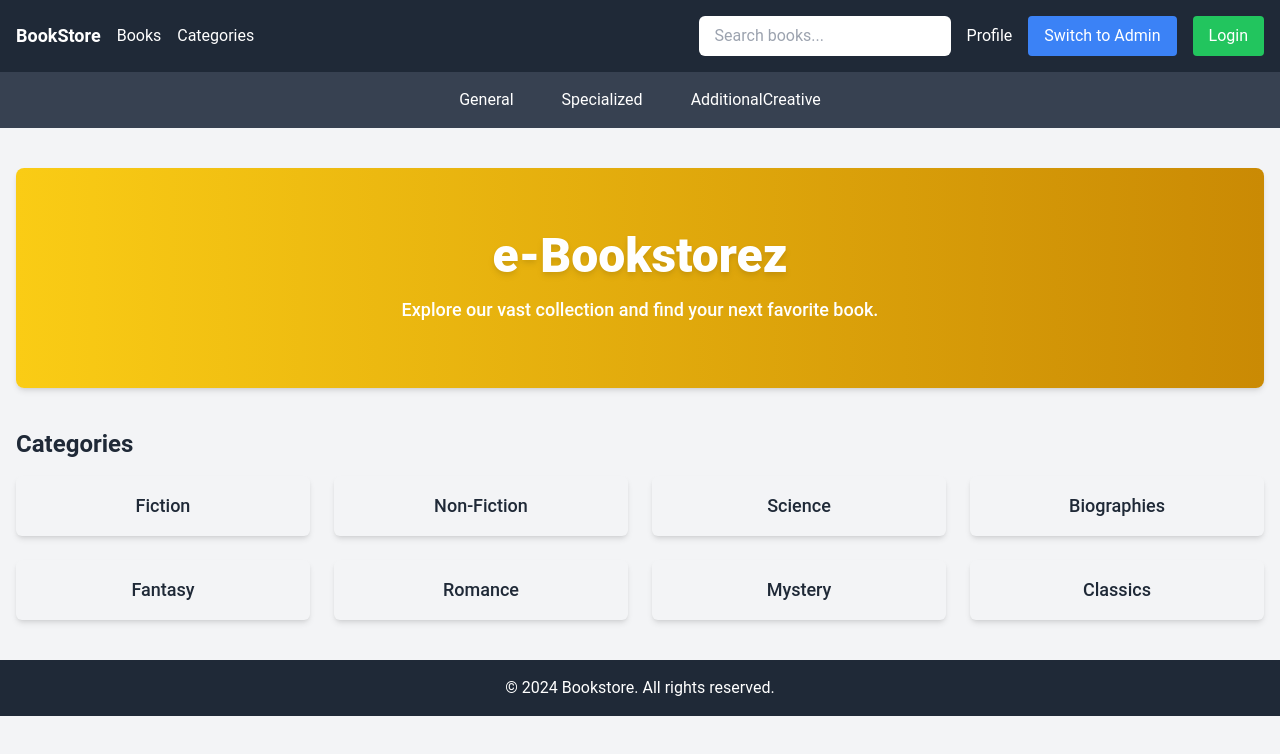
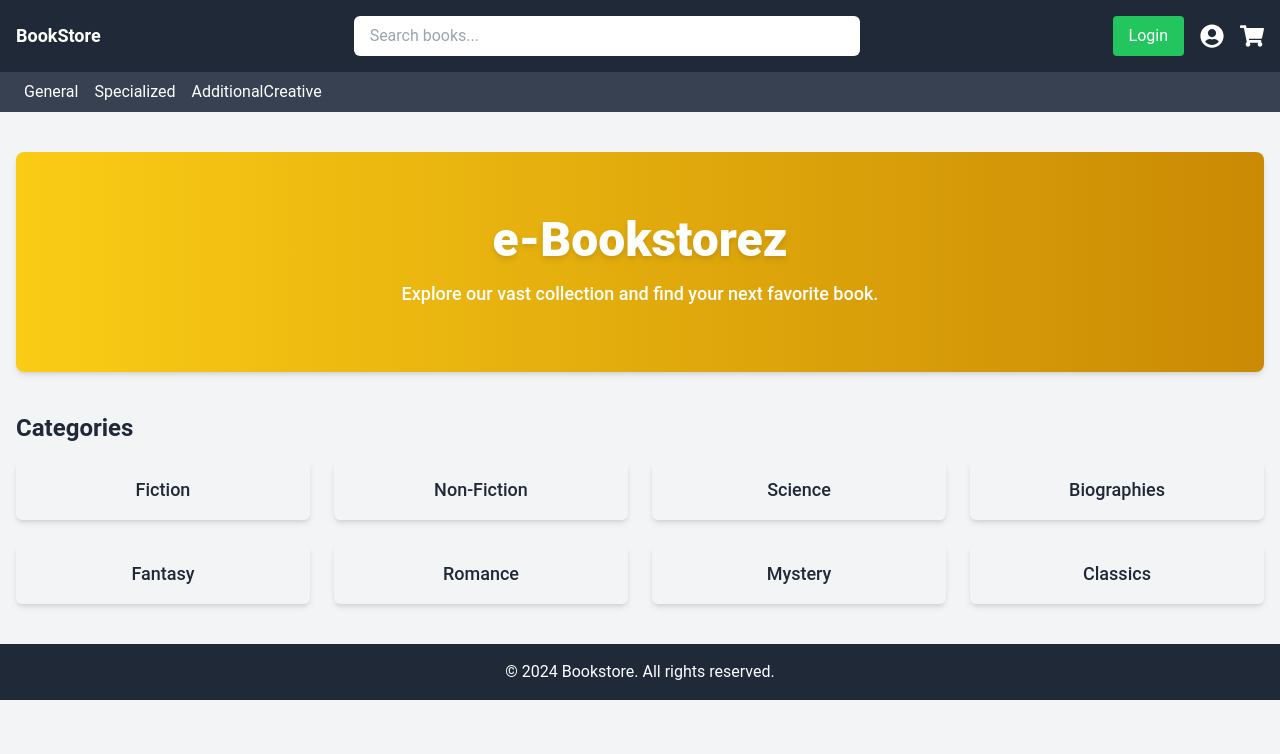
Before and after one commit to mperwe/bookstore-frontend, a React (Create React App) app: page / in a window 1280 px wide. Shown: the top 754 px of the page. Built offline with nearby package versions, Linux system fonts and the light colour scheme.

Commit message:
edit NavBar

```diff
--- a/package.json
+++ b/package.json
@@ -7,6 +7,7 @@
     "cra-template": "1.2.0",
     "react": "^19.0.0",
     "react-dom": "^19.0.0",
+    "react-icons": "^5.4.0",
     "react-router-dom": "^7.1.1",
     "react-scripts": "5.0.1",
     "tailwindcss": "^3.4.17"
--- a/src/components/Navbar.jsx
+++ b/src/components/Navbar.jsx
@@ -1,7 +1,9 @@
 import React, { useState } from "react";
 import { Link } from "react-router-dom";
 import { useAuth } from "../utils/auth";
+import { FaUserCircle, FaShoppingCart } from "react-icons/fa";
 
+// Categories data
 const categories = {
   General: [
     { name: "Fiction", link: "/signin" },
@@ -37,11 +39,8 @@ const categories = {
 };
 
 const Navbar = () => {
-  const { userRole, setUserRole } = useAuth();
-  const [isMenuOpen, setIsMenuOpen] = useState(false);
+  const { username, isAuthenticated, logout } = useAuth(); // Access username and logout function
   const [openDropdown, setOpenDropdown] = useState("");
-
-  const toggleMenu = () => setIsMenuOpen(!isMenuOpen);
 
   const handleDropdownOpen = (category) => {
     setOpenDropdown(category);
@@ -58,74 +57,62 @@ const Navbar = () => {
   return (
     <>
       {/* Main Navbar */}
-      <nav className="bg-gray-800 text-white p-4 flex justify-between items-center">
+      <nav className="bg-gray-800 text-white p-4 flex items-center">
+        {/* Left Section */}
         <div className="flex items-center space-x-4">
           <Link to="/" className="text-lg font-bold">
             BookStore
           </Link>
-          <div className="hidden md:flex space-x-4">
-            <Link to="/books" className="hover:text-gray-400">
-              Books
-            </Link>
-            <Link to="/categories" className="hover:text-gray-400">
-              Categories
-            </Link>
-            {userRole === "admin" && (
-              <Link to="/admin" className="hover:text-gray-400">
-                Admin Panel
-              </Link>
-            )}
-          </div>
         </div>
 
-        <div className="hidden md:flex items-center space-x-4">
+        {/* Center Section (Search Bar) */}
+        <div className="flex-grow flex justify-center">
           <input
             type="text"
             placeholder="Search books..."
-            className="px-4 py-2 text-black rounded-md"
+            className="w-1/2 px-4 py-2 text-black rounded-md"
           />
-          <Link to="/profile" className="hover:text-gray-400">
-            Profile
-          </Link>
+        </div>
+
+        {/* Right Section */}
+        <div className="flex items-center space-x-4">
+          {isAuthenticated ? (
+            <>
+              <span className="hover:text-gray-400">Hello, {username}</span>
               <button
-            onClick={() => setUserRole(userRole === "user" ? "admin" : "user")}
-            className="bg-blue-500 px-4 py-2 rounded hover:bg-blue-600"
+                onClick={logout}
+                className="bg-red-500 px-4 py-2 rounded hover:bg-red-600"
               >
-            Switch to {userRole === "user" ? "Admin" : "User"}
+                Logout
               </button>
+            </>
+          ) : (
             <Link to="/signin" className="bg-green-500 px-4 py-2 rounded hover:bg-green-600">
               Login
             </Link>
+          )}
+          <Link to="/profile" className="hover:text-gray-400">
+            <FaUserCircle size={24} />
+          </Link>
+          <Link to="/cart" className="hover:text-gray-400">
+            <FaShoppingCart size={24} />
+          </Link>
         </div>
-
-        <button onClick={toggleMenu} className="md:hidden text-white focus:outline-none">
-          <svg
-            className="w-6 h-6"
-            xmlns="http://www.w3.org/2000/svg"
-            fill="none"
-            viewBox="0 0 24 24"
-            stroke="currentColor"
-          >
-            <path strokeLinecap="round" strokeLinejoin="round" strokeWidth="2" d="M4 6h16M4 12h16M4 18h16" />
-          </svg>
-        </button>
       </nav>
 
-      {/* Dropdown Categories Navbar */}
-      <div className="bg-gray-700 text-white p-2 flex justify-center space-x-4">
+      {/* Categories Bar */}
+      <div className="bg-gray-700 text-white p-2">
+        <div className="flex justify-start space-x-4 pl-4">
           {Object.keys(categories).map((categoryName) => (
             <div
+              key={categoryName}
               className="relative group"
-            key={categoryName}
               onMouseEnter={() => handleDropdownOpen(categoryName)}
+              onMouseLeave={handleDropdownClose}
             >
-            <button className="px-4 py-2 hover:bg-gray-600 rounded">
-              {categoryName}
-            </button>
+              <button className="hover:underline">{categoryName}</button>
               {openDropdown === categoryName && (
-              <div
-                className="absolute left-0 mt-2 flex flex-col bg-white text-black rounded-md shadow-lg p-4 w-72"
-              >
+                <div className="absolute top-full left-0 mt-2 bg-white text-black rounded-md shadow-lg p-4 w-64 z-50">
                   <div className="flex justify-between items-center mb-2">
                     <span className="font-bold">{categoryName}</span>
                     <button
@@ -135,41 +122,24 @@ const Navbar = () => {
                       ✖
                     </button>
                   </div>
+                  <div>
                     {categories[categoryName].map(({ name, link }) => (
                       <Link
                         to={link}
                         key={name}
                         onClick={handleCategoryClick}
-                    className="block py-1 px-2 hover:bg-gray-100 rounded text-left"
+                        className="block py-1 px-2 hover:bg-gray-100 rounded"
                       >
                         {name}
                       </Link>
                     ))}
                   </div>
+                </div>
               )}
             </div>
           ))}
         </div>
-
-      {/* Mobile Menu */}
-      {isMenuOpen && (
-        <div className="md:hidden bg-gray-800 text-white p-4">
-          <Link to="/books" className="block hover:text-gray-400">
-            Books
-          </Link>
-          <Link to="/categories" className="block hover:text-gray-400">
-            Categories
-          </Link>
-          {userRole === "admin" && (
-            <Link to="/admin" className="block hover:text-gray-400">
-              Admin Panel
-            </Link>
-          )}
-          <Link to="/signin" className="block mt-4 bg-green-500 px-4 py-2 rounded hover:bg-green-600">
-            Login
-          </Link>
       </div>
-      )}
     </>
   );
 };
--- a/src/utils/auth.js
+++ b/src/utils/auth.js
@@ -1,39 +1,45 @@
-import React, { createContext, useContext, useState, useEffect } from 'react';
+import React, { createContext, useContext, useState, useEffect } from "react";
 
 // Create Context
 const AuthContext = createContext();
 
 // Auth Provider
 export const AuthProvider = ({ children }) => {
-  const [userRole, setUserRole] = useState('user'); // Default role
+  const [userRole, setUserRole] = useState("user"); // Default role
   const [isAuthenticated, setIsAuthenticated] = useState(false);
+  const [username, setUsername] = useState(""); // Add username state
 
   // Mock login function (you'll replace this with real API call logic)
-  const login = (role) => {
+  const login = (role, name) => {
     setUserRole(role); // 'user' or 'admin'
+    setUsername(name); // Set username
     setIsAuthenticated(true);
-    localStorage.setItem('userRole', role); // Store role in localStorage
+    localStorage.setItem("userRole", role); // Store role in localStorage
+    localStorage.setItem("username", name); // Store username in localStorage
   };
 
   // Mock logout function
   const logout = () => {
-    setUserRole('user');
+    setUserRole("user");
+    setUsername(""); // Clear username
     setIsAuthenticated(false);
-    localStorage.removeItem('userRole'); // Remove role from localStorage
+    localStorage.removeItem("userRole"); // Remove role from localStorage
+    localStorage.removeItem("username"); // Remove username from localStorage
   };
 
   // Mock persistent login check
   useEffect(() => {
-    // Example: Check localStorage or session for user info
-    const savedRole = localStorage.getItem('userRole');
-    if (savedRole) {
+    const savedRole = localStorage.getItem("userRole");
+    const savedUsername = localStorage.getItem("username");
+    if (savedRole && savedUsername) {
       setUserRole(savedRole);
+      setUsername(savedUsername);
       setIsAuthenticated(true);
     }
   }, []);
 
   return (
-    <AuthContext.Provider value={{ userRole, isAuthenticated, login, logout, setUserRole }}>
+    <AuthContext.Provider value={{ userRole, isAuthenticated, username, login, logout }}>
       {children}
     </AuthContext.Provider>
   );
```
Also changed, not shown: 1 other file (tests, documents, lock files or other folders). Lines whose indentation alone changed are shown as unchanged.
